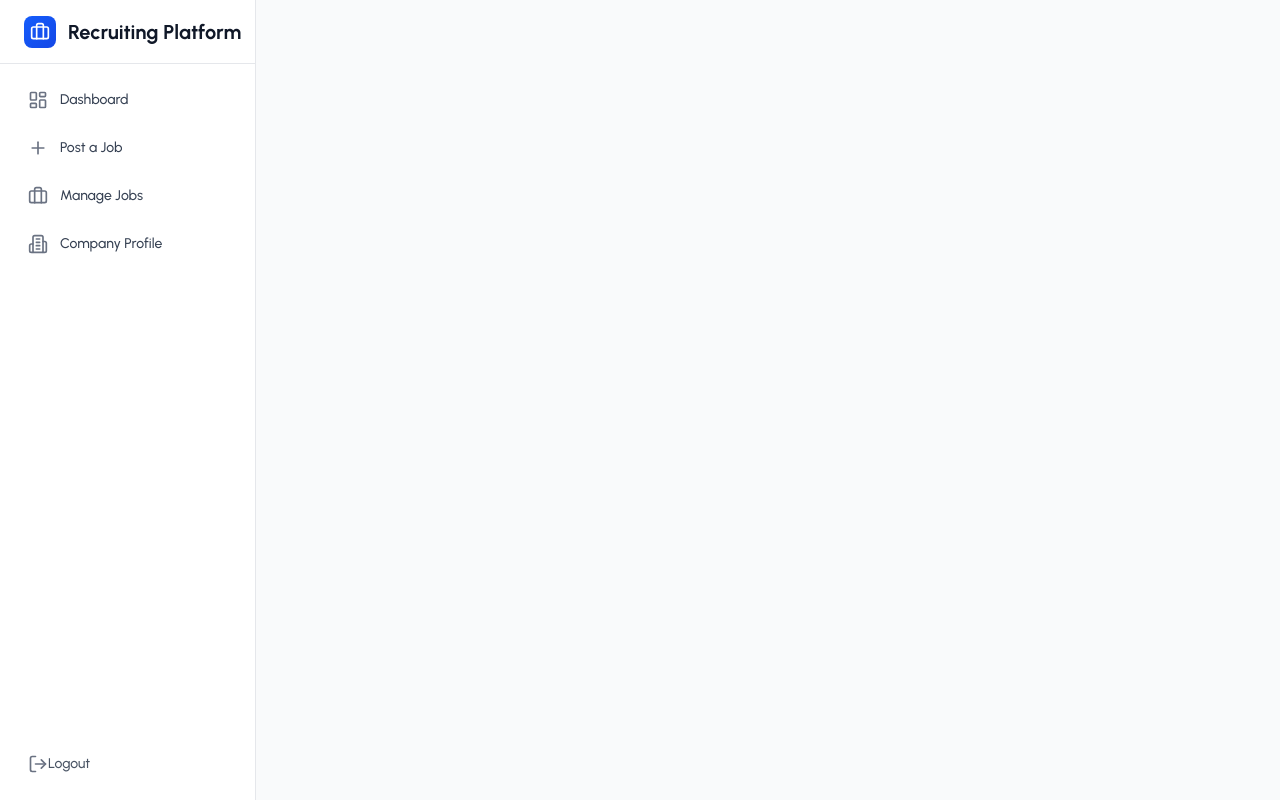
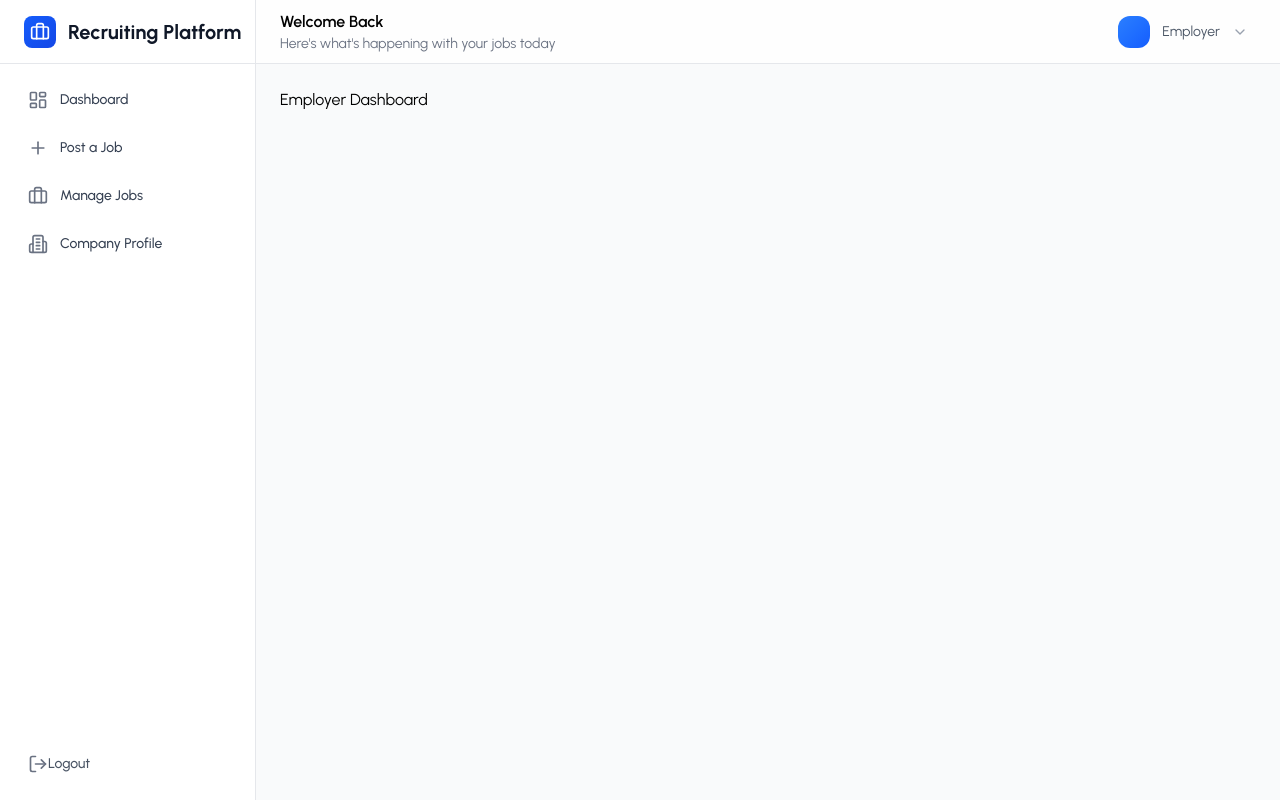
Before and after one commit to SamilMoret/Recruiting-Platform, a React (Vite) app in the folder client/: page /employer-dashboard in a window 1280 px wide. Built offline with nearby package versions, Linux system fonts and the light colour scheme.

Commit message:
dropdown menu

```diff
--- a/client/src/components/layout/DashBoardLayout.jsx
+++ b/client/src/components/layout/DashBoardLayout.jsx
@@ -10,6 +10,8 @@ import {
 import { Link, useNavigate   } from 'react-router-dom'
 import {useAuth} from '../../context/AuthContext';
 import { NAVIGATION_MENU, } from '../../utils/data';
+import { Children } from 'react'
+import ProfileDropdown from './ProfileDropDown';
 
 const NavigationItem = ({
     item,
@@ -34,8 +36,9 @@ const NavigationItem = ({
         </button>
 }
 
-const DashBoardLayout = ({activeMenu}) => {
+const DashBoardLayout = ({activeMenu, children}) => {
     const { user, logout } = useAuth();
+    // console.log("User object:", user); // <-- Add this line
     const navigate = useNavigate();
 
     const [sideBarOpen, setSideBarOpen] = useState(false);
@@ -140,6 +143,54 @@ const DashBoardLayout = ({activeMenu}) => {
         </button>
     </div>
     </div>
+    {/* Mobile overlay */}
+    <div className={`flex-1 flex flex-col transition transition-all duration-300 ${
+        isMobile ? "ml-0": sidebarCollapsed ? "ml-16" : "ml-64"
+    }`}
+    >
+    {/* Top Navbar */}
+    <header className='bg-white/80 backdrop:blur-sm border-b border-gray-200 h-16 flex items-center justify-between px-6 sticky top-0 z-30'>
+        <div className='flex items-center space-x-4'>
+            {isMobile && (
+                <button
+                    onClick={toggleSideBar}
+                    className='p-2 rounded-xl hover:bg-gray-100 transition-colors duration-200'
+                >
+                    {sideBarOpen ? (
+                        <X className='h-5 w=5 text-gray-600'/>
+                    ): (
+                    <Menu className='h-5 w-5 text-gray-600'/>
+                    )}
+                    </button>
+                    )}
+                    <div>
+                        <h1 className='text-base font-semibold text-shadow-gray-900'>
+                            Welcome Back
+                        </h1>
+                        <p className='text-sm text-gray-500 hidden sm:block'>
+                            Here's what's happening with your jobs today
+                        </p>
+                    </div>
+        </div>
+        <div className='flex items-center space-x-3'>
+                {/* Profile dropdown */}
+                <ProfileDropdown
+                    isOpen={profileDropdownOpen}
+                    onToggle={(e) => {
+                        e.stopPropagation()
+                        setProfileDropdownOpen(!profileDropdownOpen);
+                    }}
+                    avatar={user?.avatar || ""}
+                    companyName={user?.companyName || ""}
+                    email={user?.email || ""}
+                    onLogout={logout}
+                />
+        </div>
+    </header>
+
+    {/* main content area */}
+    <main className='flex-1 overflow-y-auto p-6'>{children}</main>
+    </div>
     </div>
 }
 
--- /dev/null
+++ b/client/src/components/layout/ProfileDropdown.jsx
@@ -0,0 +1,70 @@
+
+
+import { ChevronDown } from "lucide-react"
+import { useNavigate } from "react-router-dom"
+
+
+
+const ProfileDropDown = ({
+    isOpen,
+    onToggle,
+    avatar,
+    companyName,
+    email,
+    onLogout
+}) => {
+   const navigate = useNavigate();
+  return <div className="relative">
+        <button
+            onClick={onToggle}
+            className="flex items-center space-x-3 p-2 rounded-xl hover:bg-gray-50 transition-colors duration-200"
+        >
+        {avatar ? (
+            <img
+                src={avatar}
+                alt="Avatar"
+                className="h-9 w-9 object-cover rounded-xl"
+            />
+        ) : (
+            <div className="w-8 h-8 bg-gradient-to-br from-blue-500 to-blue-600 rounded-xl flex items-center justify-center">
+                <span className="text-white font-semibold text-sm">
+                    {companyName.charAt(0).toUpperCase()}
+                    </span>
+            </div>
+        )}
+        <div className="hidden sm:block text-left">
+            <p className="text-sm font-medium text-gray-900">{companyName}</p>
+            <p className="text-sm text-gray-600">Employer</p>
+            </div>
+        <ChevronDown className="h-44 w-4 text-gray-400" />
+        </button>
+
+        {isOpen && (
+            <div className="absolute right-0 mt-2 w-56 bg-white rounded-xl shadow-lg border border-white-100 py-2 z-50">
+                <div className="px-4 py-3 border-b border-gray-100">
+                    <p className="text-xs text-gray-900">{companyName}</p>
+                    <p className="text-xs text-gray-500">{email}</p>
+                </div>
+                <a
+                    onClick={
+                        () => navigate( userRole === 'jobseeker' ? '/profile' : '/company-profile')}
+                        className="block px-4 py-2 text-sm text-gray-700 hover:bg-gray-50 transition-colors"
+                        >
+                        View Profile
+                    </a>
+                    <div className="border-t border-gray-100 mt-2 pt-2">
+                        <a
+                            href="#"
+                            onClick={onLogout}
+                            className="block px-4 py-2 text-sm text-red-600 hover:bg-red-50 transition-colors"
+                        >
+                                Sing out
+                            </a>
+                    </div>
+                    </div>
+        )}
+  </div>
+
+};
+
+export default ProfileDropDown
```
Also changed, not shown: 1 other file (tests, documents, lock files or other folders).
